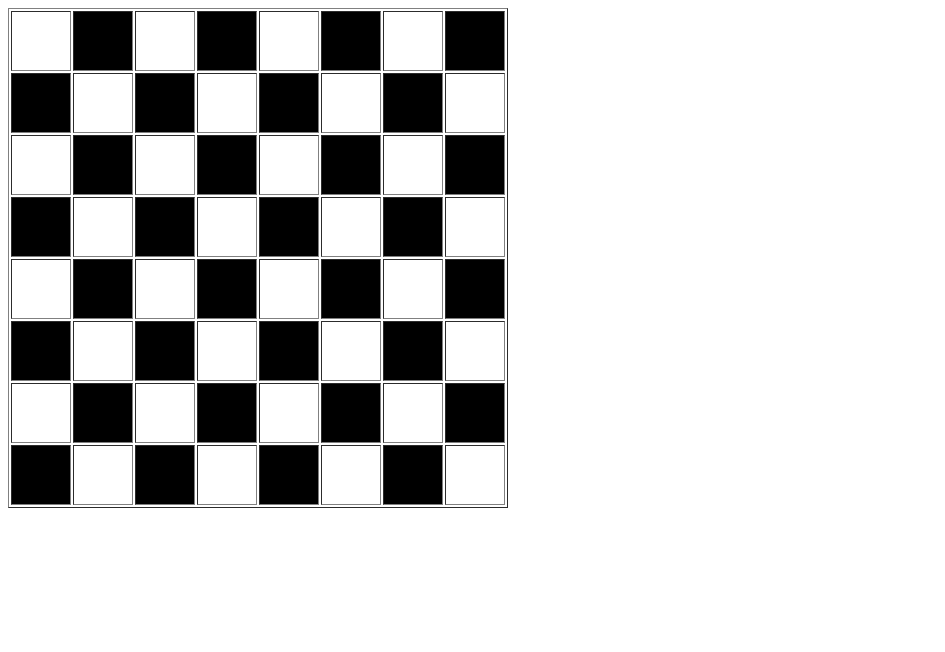
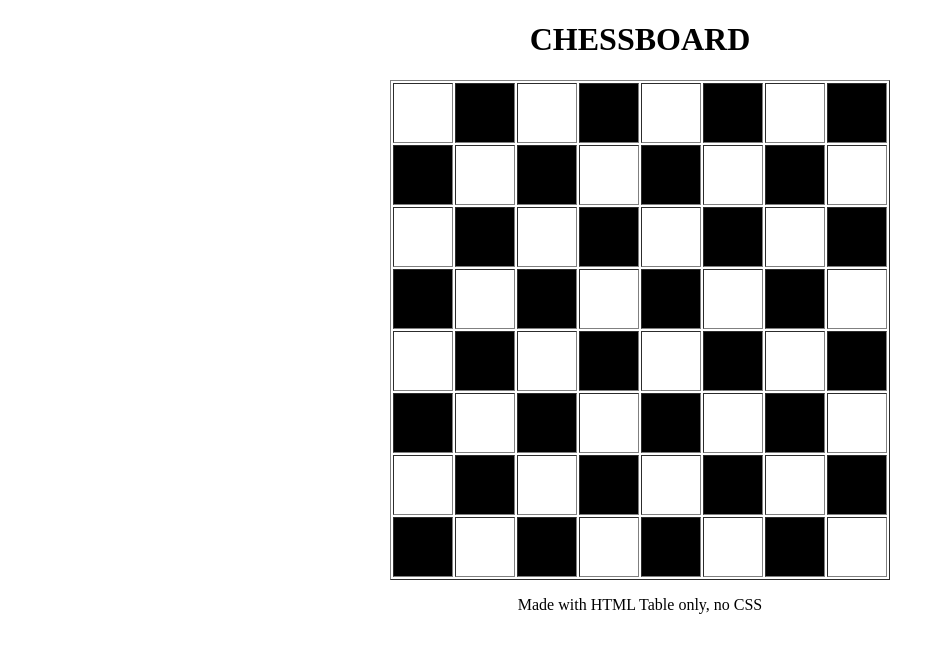
Before and after one commit to yasirmaxstyle/fgo24-css-chessboard, a website: page index.html in a window 1280 px wide. Shown: the whole page, without its empty margins (0-945 px from the left). Drawn offline with Linux system fonts and the light colour scheme.

Commit message:
docs: make new table using emmet shortcut one liner

```diff
--- a/index.html
+++ b/index.html
@@ -9,7 +9,8 @@
 </head>
 
 <body>
-    <table border="1" width="500px" height="500px">
+    <h1 align="center">CHESSBOARD</h1>
+    <table border="1" align="center" width="500px" height="500px">
         <tbody>
             <tr>
                 <td bgcolor="white"></td>
@@ -69,7 +70,7 @@
                 <td bgcolor="black"></td>
                 <td bgcolor="white"></td>
                 <td bgcolor="black"></td>
-                <td></td>
+                <td bgcolor="white"></td>
             </tr>
             <tr>
                 <td bgcolor="white"></td>
@@ -93,6 +94,11 @@
             </tr>
         </tbody>
     </table>
+    <div>
+        <p align="center">Made with HTML Table only, no CSS</p>
+    </div>
+    <!-- emmet -->
+    <!-- table>tbody>((tr>(td[bgcolor=white width=10 height=10]+td[bgcolor=black width=10 height=10])*4)+(tr>(td[bgcolor=black width=10 height=10]+td[bgcolor=white width=10 height=10])*4))*4 -->
 </body>
 
 </html>
```
